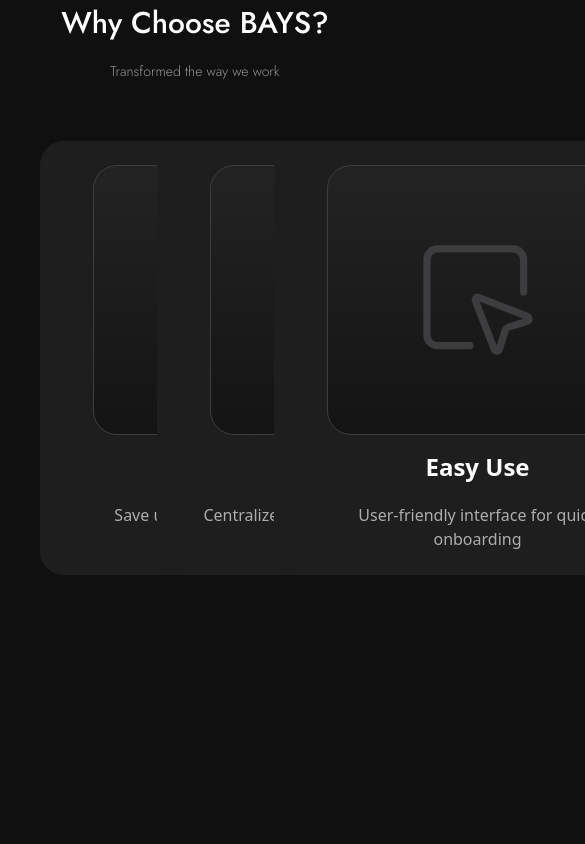
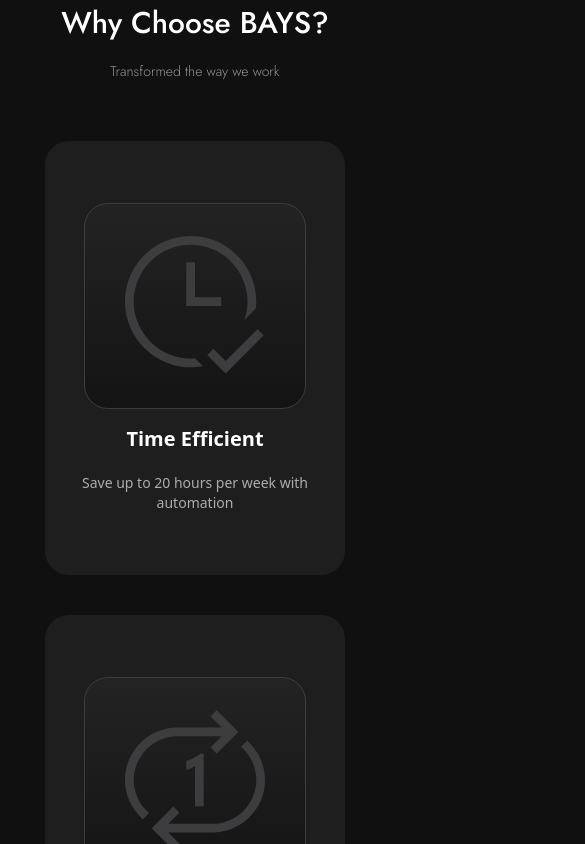
Before and after one commit to berkcantelseren/Bays, a Next.js app: page / in a window 390 px wide. Shown: the part 800-1644 px from the top of the page, 585 px wide, since content can reach past the window. Before the commit the page ends 1395 px from the top, so only its background shows below. Built offline with nearby package versions, Linux system fonts and the light colour scheme.

Commit message:
benefits section finished + made mobile fully responsive

```diff
--- a/app/components/Home/Benefits/Benefits.js
+++ b/app/components/Home/Benefits/Benefits.js
@@ -9,7 +9,7 @@ const jostSm = Jost({ subsets: ["latin"], weight: "300" });
 
 export default function Benefits() {
   return (
-    <div className="flex flex-col w-[90%] justify-center items-center mx-auto mt-15 h-[150h]">
+    <div className="flex flex-col w-[90%] justify-center items-center mx-auto mt-15 h-full">
       <div className="text-center md:space-y-3">
         <div className="flex text-center mx-auto">
           <BoxText>Benefits Section</BoxText>
@@ -26,11 +26,11 @@ export default function Benefits() {
         Transformed the way we work
       </p>
       {/* 3 Grid Items */}
-      <div className="grid grid-cols-3 gap-10 mt-10 p-5 rounded-xl">
+      <div className="grid grid-cols-1 xl:grid-cols-3 gap-10 mt-10 p-5 rounded-xl">
         {/* Grid Item 1 */}
-        <div className="flex flex-col items-center justify-center w-[408px] h-[434px] bg-[#1E1E1E] rounded-3xl">
+        <div className="flex flex-col items-center justify-center w-[300px] md:w-[408px] h-[434px] bg-[#1E1E1E] rounded-3xl">
           {/* Inner Grid: Icon */}
-          <div className="flex justify-center items-center p-16 pr-20 pl-20 gradient-custom rounded-3xl border border-[#3D3D3F]">
+          <div className="flex justify-center items-center p-8 pr-10 pl-10 md:p-16 md:pr-20 md:pl-20 gradient-custom rounded-3xl border border-[#3D3D3F]">
             <Image
               src="/images/reminder.svg"
               alt="reminder logo"
@@ -40,19 +40,19 @@ export default function Benefits() {
             />
           </div>
           {/* Inner Grid: Text */}
-          <h1 className="mt-4 text-white text-center mb-5 font-semibold text-2xl">
+          <h1 className="mt-4 text-white text-center mb-5 font-semibold text-xl md:text-2xl">
             Time Efficient
           </h1>
-          <p className="text-center text-[16px] text-[#ADADAD]">
+          <p className="text-center text-sm md:text-[16px] text-[#ADADAD]">
             Save up to 20 hours per week with{" "}
             <span className="block">automation</span>
           </p>
         </div>
 
         {/* Grid Item 2 */}
-        <div className="flex flex-col items-center justify-center w-[408px] h-[434px] bg-[#1E1E1E] rounded-3xl">
+        <div className="flex flex-col items-center justify-center w-[300px] md:w-[408px] h-[434px] bg-[#1E1E1E] rounded-3xl">
           {/* Inner Grid: Icon */}
-          <div className="flex justify-center items-center p-16 pr-20 pl-20 gradient-custom rounded-3xl border border-[#3D3D3F]">
+          <div className="flex justify-center items-center p-8 pr-10 pl-10 md:p-16 md:pr-20 md:pl-20 gradient-custom rounded-3xl border border-[#3D3D3F]">
             <Image
               src="/images/repeat.svg"
               alt="reminder logo"
@@ -62,18 +62,18 @@ export default function Benefits() {
             />
           </div>
           {/* Inner Grid: Text */}
-          <h1 className="mt-4 text-white text-center mb-5 font-semibold text-2xl">
+          <h1 className="mt-4 text-white text-center mb-5 font-semibold text-xl md:text-2xl">
             All-in-One
           </h1>
-          <p className="text-center text-[16px] text-[#ADADAD]">
+          <p className="text-center text-sm md:text-[16px] text-[#ADADAD]">
             Centralized platform for all your tools and{" "}
             <span className="block">data.</span>
           </p>
         </div>
         {/* Grid Item 3 */}
-        <div className="flex flex-col items-center justify-center w-[408px] h-[434px] bg-[#1E1E1E] rounded-3xl">
+        <div className="flex flex-col items-center justify-center w-[300px] md:w-[408px] h-[434px] bg-[#1E1E1E] rounded-3xl">
           {/* Inner Grid: Icon */}
-          <div className="flex justify-center items-center p-16 pr-20 pl-20 gradient-custom rounded-3xl border border-[#3D3D3F]">
+          <div className="flex justify-center items-center p-8 pr-10 pl-10 md:p-16 md:pr-20 md:pl-20 gradient-custom rounded-3xl border border-[#3D3D3F]">
             <Image
               src="/images/create.svg"
               alt="reminder logo"
@@ -83,10 +83,10 @@ export default function Benefits() {
             />
           </div>
           {/* Inner Grid: Text */}
-          <h1 className="mt-4 text-white text-center mb-5 font-semibold text-2xl">
+          <h1 className="mt-4 text-white text-center mb-5 font-semibold text-xl md:text-2xl">
             Easy Use
           </h1>
-          <p className="text-center text-[16px] text-[#ADADAD]">
+          <p className="text-center text-sm md:text-[16px] text-[#ADADAD]">
             User-friendly interface for quick{" "}
             <span className="block">onboarding</span>
           </p>
```
